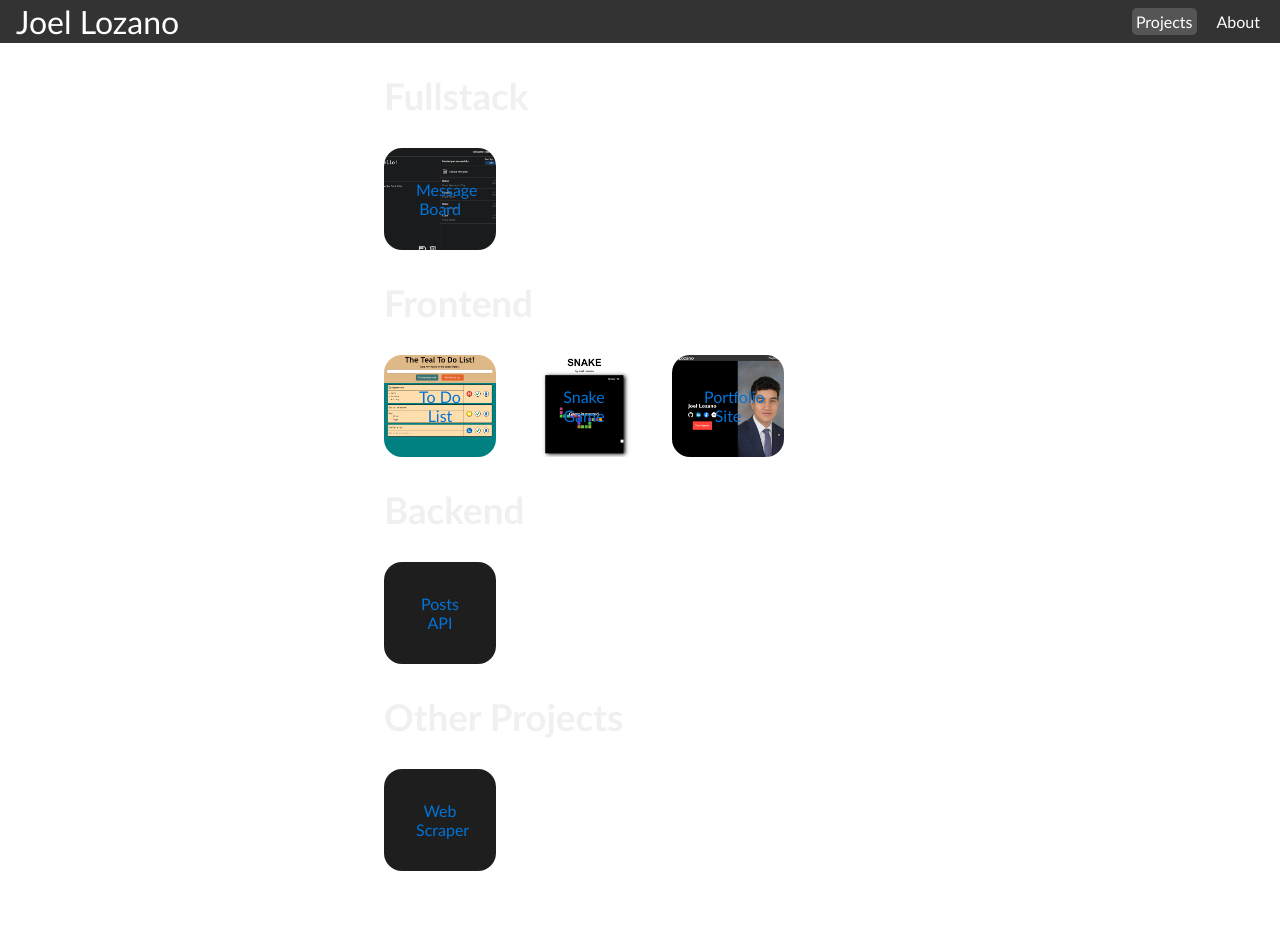
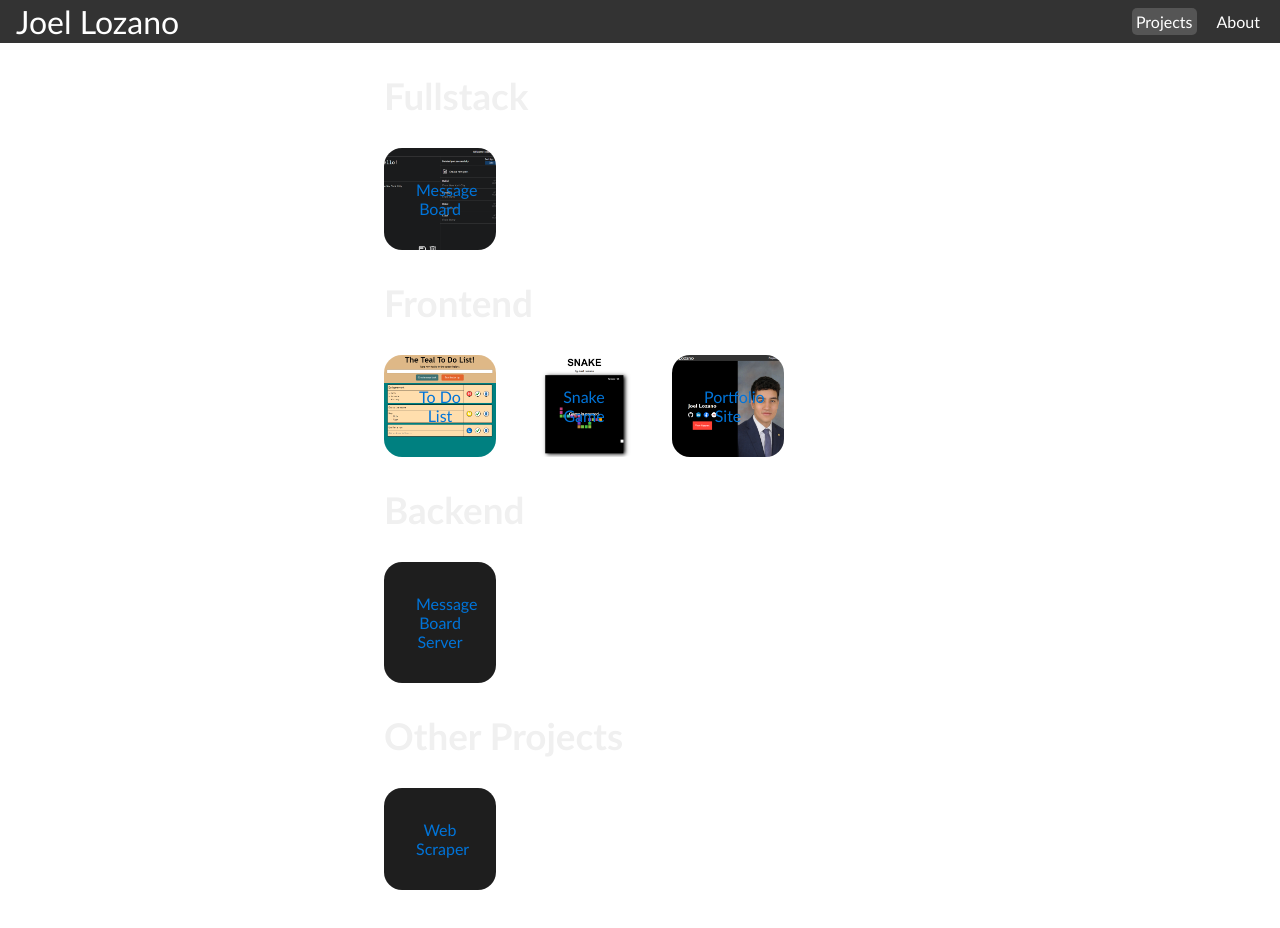
Before and after one commit to joel-lozano/joel-lozano.github.io, a React (Vite) app: page /projects in a window 1280 px wide. Shown: the top 928 px of the page. Built offline with nearby package versions, Linux system fonts and the light colour scheme.

Commit message:
Updated project title

```diff
--- a/src/pages/Projects.tsx
+++ b/src/pages/Projects.tsx
@@ -42,7 +42,7 @@ export default function Projects() {
             <ul className='projects-list'>
                 <li>
                     <ProjectIcon
-                        name='Posts API'
+                        name='Message Board Server'
                         link='https://github.com/joel-lozano/notes-app/tree/main/server'
                     />
                 </li>
```
